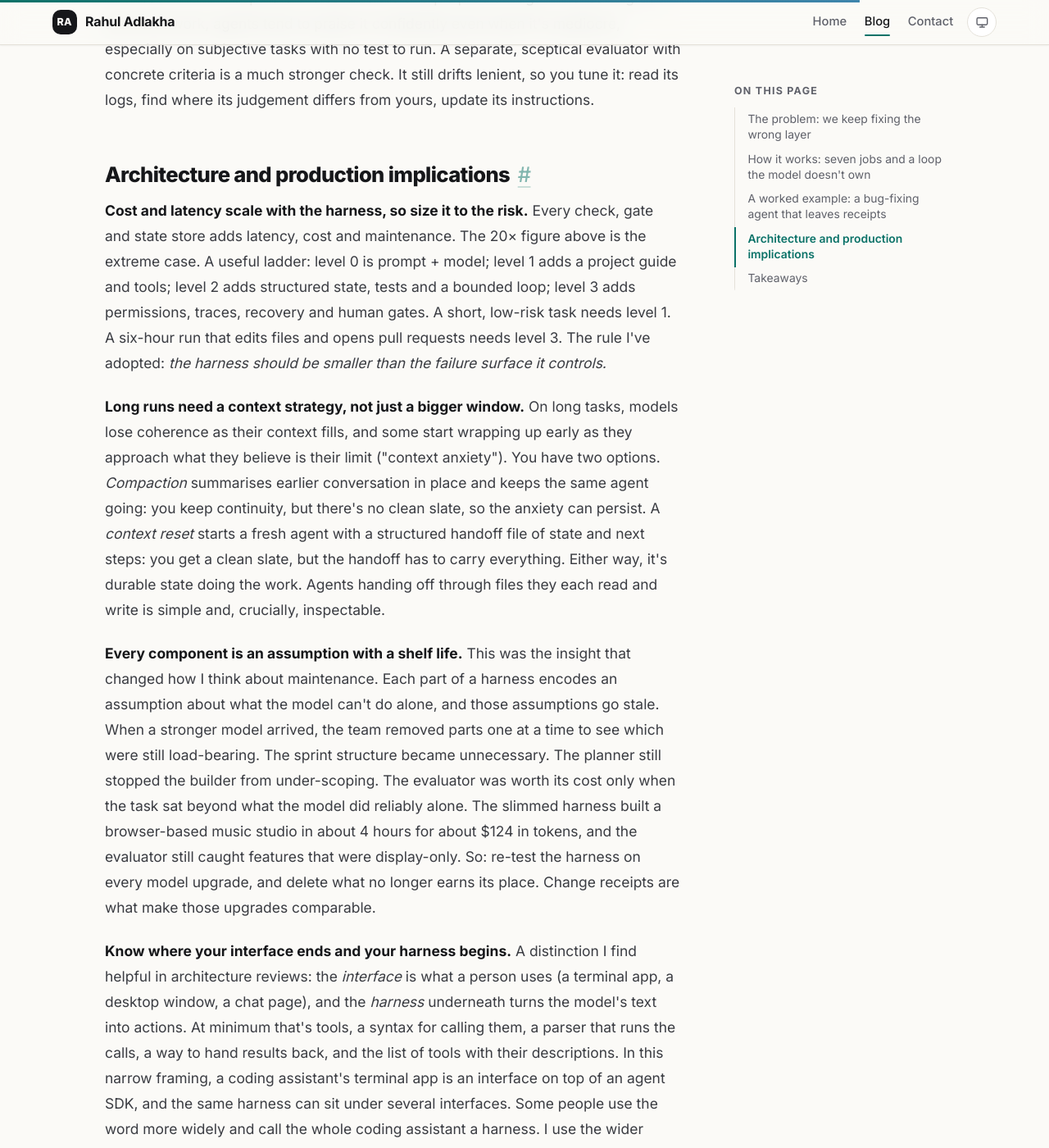
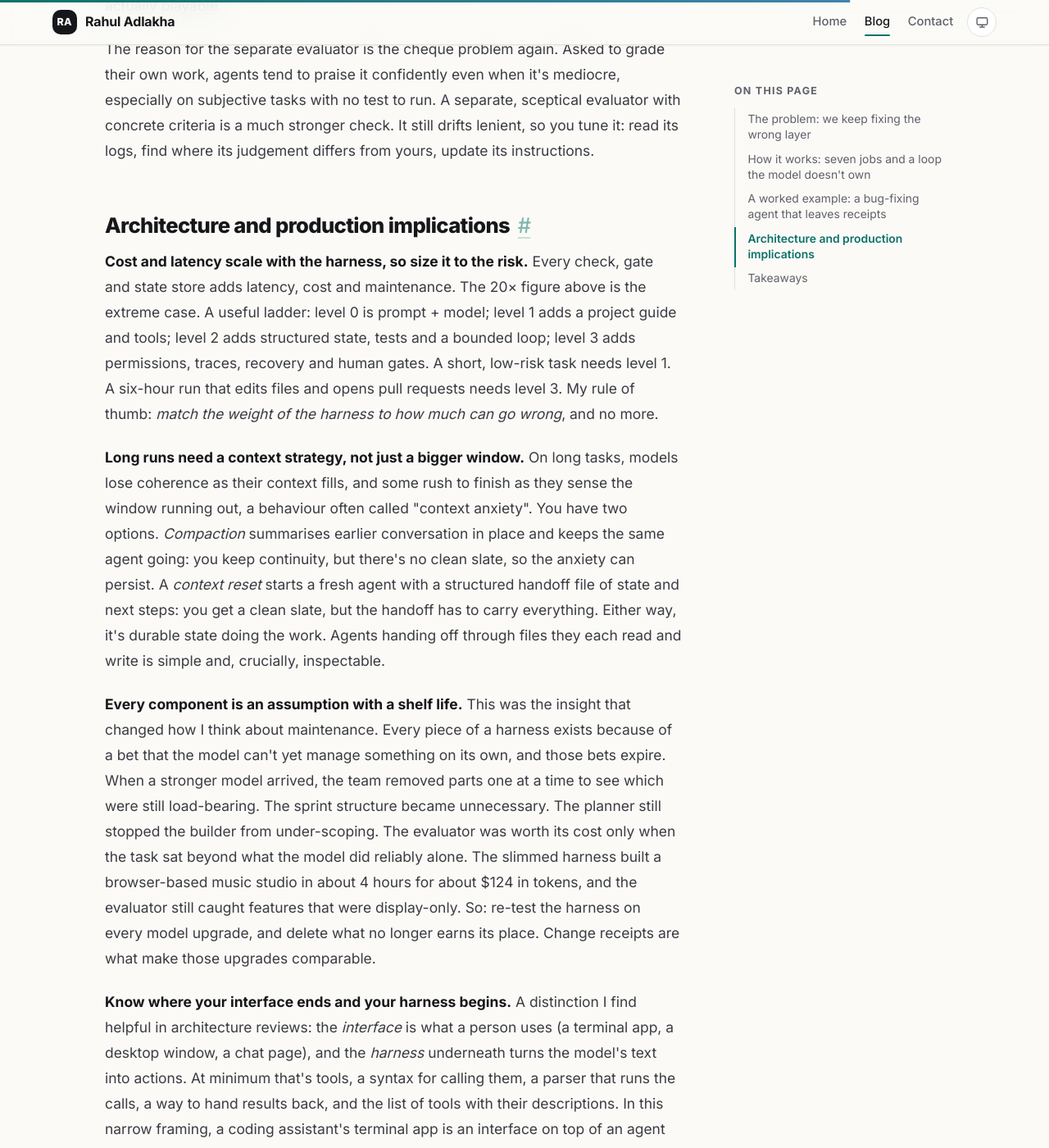
Before and after one commit to iamrahuladlakha/iamrahuladlakha.github.io, a Jekyll site: the page built from _posts/2026-11-16-agent-harness-engineering.html, in a window 1280 px wide and 1400 px high, scrolled down 4749 px. Shown: the whole window at 82% size. Built offline with Jekyll 4.4.1, drawn with Linux system fonts in a browser that asks for light colours; some of the changed text lies outside the part shown.

Commit message:
post: The Agent Harness: Where the Real Engineering in AI Agents Lives

```diff
--- a/_posts/2026-11-16-agent-harness-engineering.html
+++ b/_posts/2026-11-16-agent-harness-engineering.html
@@ -7,12 +7,12 @@ source_id: "agent-harness"
 math: false
 ---
 {% raw %}
-<p>Put the same model in a chat box and it answers questions. Put it inside a repository with tests, memory, a review
-step and a set of permissions, and it can ship software. The weights didn't change. What changed is everything
+<p>Give a model a chat window and you get answers. Give the identical model a codebase, a test suite, somewhere to
+keep notes, a reviewer and a clear set of permissions, and you get working software. The weights didn't change. What changed is everything
 around them, and that "everything around them" now has a name: the <strong>harness</strong>.</p>
 
 <p>I've spent the last few weeks studying how teams build agents that survive real
-workloads. The pattern I keep seeing is that the hard engineering has moved out of the prompt and into the system
+workloads. The pattern I keep seeing is that the difficult work no longer lives in prompt wording; it lives in the machinery
 that surrounds the model. This post is my attempt to pin down what a harness is, how it works, and what it means
 when you're the one designing one for production.</p>
 
@@ -23,8 +23,8 @@ familiar. Edit the prompt. If that fails, switch models. If that fails, enlarge
 cheap to try, which is exactly why we reach for them first.</p>
 
 <p>But the cause is usually not the model. It's the environment: missing context, vague tools, no durable state, no
-checks. One team building an agent-first codebase found early progress was slow because the environment was
-underspecified, not because the model lacked capability. Think of a capable new hire who keeps making mistakes
+checks. One team building an agent-first codebase saw its agents stall at first, and the fix wasn't a smarter
+model: the agents simply hadn't been told enough about the world they were working in. Think of a capable new hire who keeps making mistakes
 because nobody gave them the project brief, the right logins or a checklist. Repeating the instructions louder
 doesn't help.</p>
 
@@ -91,8 +91,8 @@ with an append-only history underneath that outlives any single run.</p>
   </g>
 </svg>
 
-<p>The consequence of this shape is what I find most useful as an architect. If the sandbox dies, the history
-survives. If you swap the model, the tools and policy stay inspectable. A resumed task can rebuild its state from
+<p>The consequence of this shape is what I find most useful as an architect. A crashed sandbox loses nothing
+that matters, because the record lives elsewhere. A new model drops in while the tools and policy stay open to inspection. A resumed task can rebuild its state from
 artefacts and traces rather than from a conversation that may no longer exist.</p>
 
 <p>The other key move is that <strong>the loop belongs to the harness</strong>. "Keep trying until it works" isn't a
@@ -172,20 +172,20 @@ logs, find where its judgement differs from yours, update its instructions.</p>
 adds latency, cost and maintenance. The 20× figure above is the extreme case. A useful ladder: level 0 is prompt +
 model; level 1 adds a project guide and tools; level 2 adds structured state, tests and a bounded loop; level 3 adds
 permissions, traces, recovery and human gates. A short, low-risk task needs level 1. A six-hour run that edits files
-and opens pull requests needs level 3. The rule I've adopted: <em>the harness should be smaller than the failure
-surface it controls.</em></p>
+and opens pull requests needs level 3. My rule of thumb: <em>match the weight of the harness to how much can go
+wrong</em>, and no more.</p>
 
 <p><strong>Long runs need a context strategy, not just a bigger window.</strong> On long tasks, models lose coherence as
-their context fills, and some start wrapping up early as they approach what they believe is their limit ("context
-anxiety"). You have two options. <em>Compaction</em> summarises earlier conversation in place and keeps the same agent
+their context fills, and some rush to finish as they sense the window running out, a behaviour
+often called "context anxiety". You have two options. <em>Compaction</em> summarises earlier conversation in place and keeps the same agent
 going: you keep continuity, but there's no clean slate, so the anxiety can persist. A <em>context reset</em> starts a
 fresh agent with a structured handoff file of state and next steps: you get a clean slate, but the handoff has to carry
 everything. Either way, it's durable state doing the work. Agents handing off through files they each read and write is
 simple and, crucially, inspectable.</p>
 
 <p><strong>Every component is an assumption with a shelf life.</strong> This was the insight that changed how I think
-about maintenance. Each part of a harness encodes an assumption about what the model can't do alone, and those
-assumptions go stale. When a stronger model arrived, the team removed parts one at a time to see which were still
+about maintenance. Every piece of a harness exists because of a bet that the model can't yet manage something on its
+own, and those bets expire. When a stronger model arrived, the team removed parts one at a time to see which were still
 load-bearing. The sprint structure became unnecessary. The planner still stopped the builder from under-scoping. The
 evaluator was worth its cost only when the task sat beyond what the model did reliably alone. The slimmed harness built
 a browser-based music studio in about 4 hours for about $124 in tokens, and the evaluator still caught features that
```
